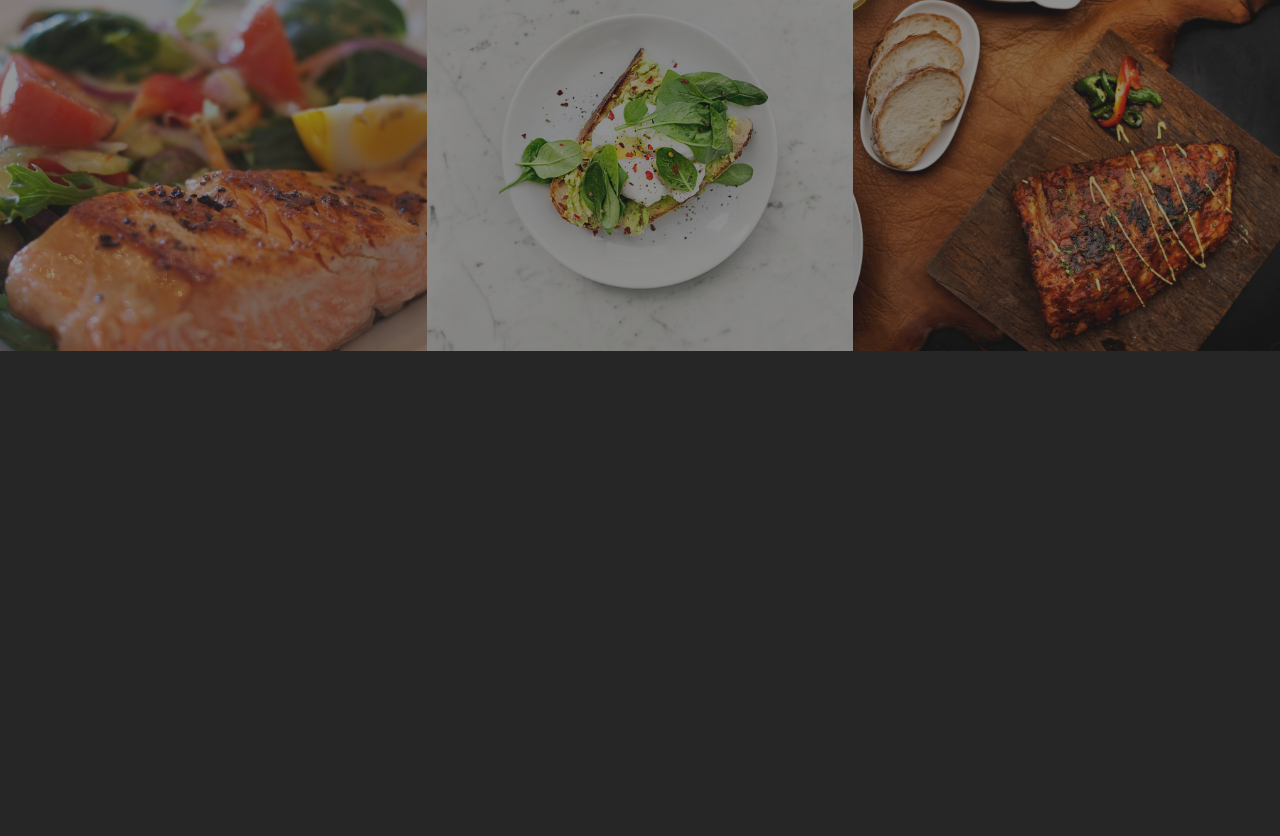
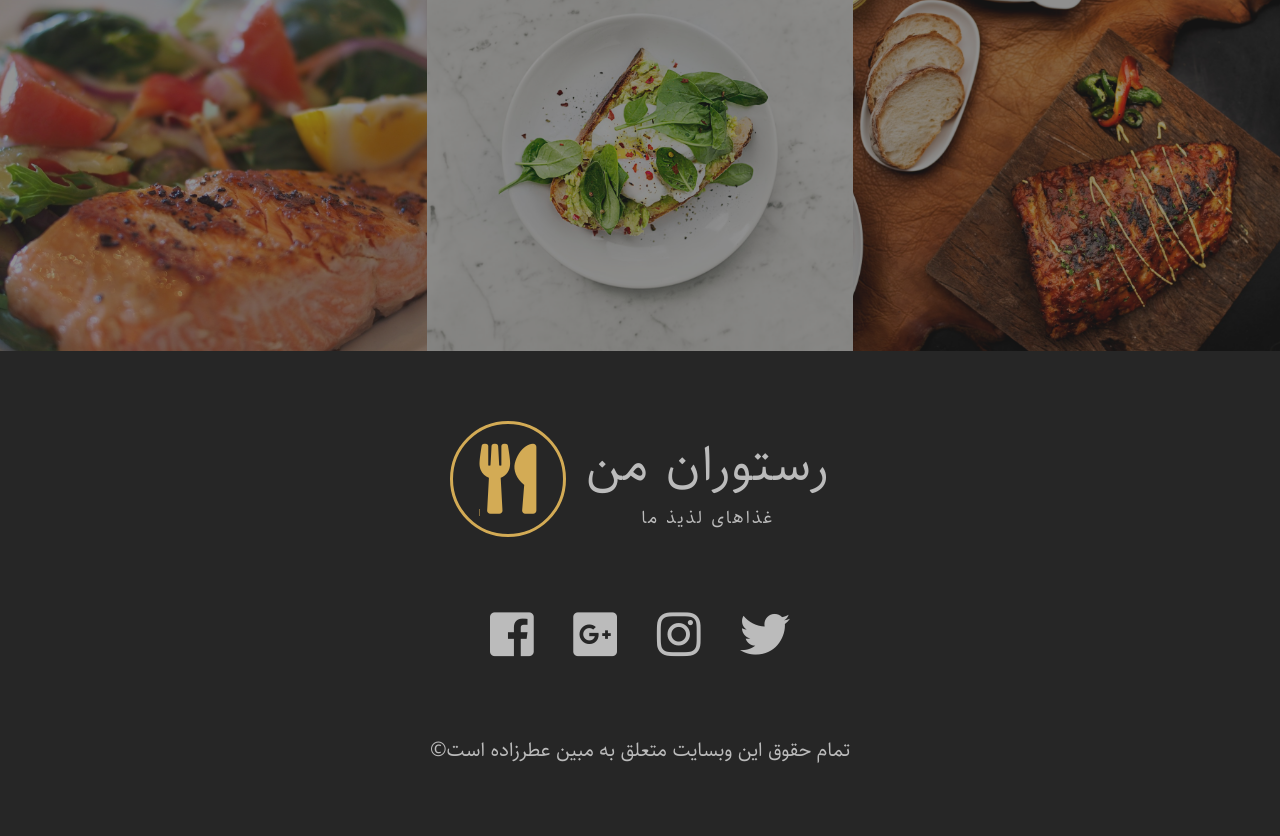
Before and after one commit to mobin-atrzade/food-website-Sass-, a plain HTML site: page index.html in a window 1280 px wide. Shown: the part 1937-2773 px from the top of the page. Before the commit the page ends 2288 px from the top, so only its background shows below. Drawn offline with Linux system fonts and the light colour scheme; files whose address does not match are found by name; a web font is replaced by a local one.

Commit message:
add footer section and styles in project

```diff
--- a/index.html
+++ b/index.html
@@ -125,6 +125,51 @@
     </section>
     <!-- end gallery section -->
 
+    <!-- start footer section -->
+
+    <footer class="footer">
+        <div class="footer-header">
+            <a href="#" class="logo">
+                <i class="fa fa-utensils"></i>
+            </a>
+            <div>
+                <h1 class="main-name">رستوران من</h1>
+                <p class="sub-name">غذاهای لذیذ ما</p>
+            </div>
+        </div>
+        <div class="footer-social-media">
+            <ul class="social-media">
+                <li class="social-media-item">
+                    <a href="#" class="social-media-link">
+                        <i class="fab fa-facebook-square"></i>
+                    </a>
+                </li>
+                <li class="social-media-item">
+                    <a href="#" class="social-media-link">
+                        <i class="fab fa-google-plus-square"></i>
+                    </a>
+                </li>
+                <li class="social-media-item">
+                    <a href="#" class="social-media-link">
+                        <i class="fab fa-instagram"></i>
+                    </a>
+                </li>
+                <li class="social-media-item">
+                    <a href="#" class="social-media-link">
+                        <i class="fab fa-twitter"></i>
+                    </a>
+                </li>
+            </ul>
+        </div>
+        <div class="footer-copyright">
+            <p class="footer-copyright-paragraph">
+                &copy;تمام حقوق این وبسایت متعلق به مبین عطرزاده است
+            </p>
+        </div>
+    </footer>
+
+    <!-- end footer section -->
+
 </body>
 
 </html>
--- a/scss/_layout.scss
+++ b/scss/_layout.scss
@@ -80,3 +80,45 @@
         flex-wrap: wrap;
     }
 }
+
+.footer {
+    padding: 70px 0;
+    @include flexLayout;
+    flex-direction: column;
+
+    &-header {
+        display: flex;
+        align-items: center;
+        margin-bottom: 70px;
+    }
+
+    .social-media{
+        display: flex;
+        width: 300px;
+        justify-content: space-between;
+        margin-bottom: 70px;
+
+        &-item{
+            list-style: none;
+        }
+
+        &-link {
+            text-decoration: none;
+            font-size: 50px;
+            color: $color-secondary;
+            transition: all 0.5s;
+
+            &:hover {
+                color: $color-primary;
+            }
+        }
+    }
+
+    &-copyright {
+        font-family: $font-sahel;
+        font-size: 20px;
+        color: $color-secondary;
+    }
+
+
+}
```
Also changed, not shown: css/main.css, 1 other file.
